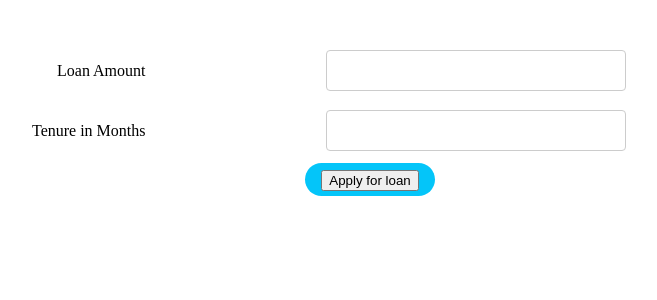
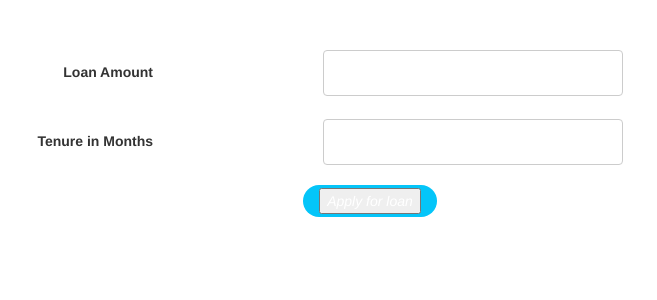
Before and after one commit to aishwaryabhataress/aress, a PHP site: page /carloan.php in a window 1280 px wide. Shown: the top 300 px of the page, without its empty margins (270-927 px from the left). Run offline with PHP 8.4, Linux system fonts and the light colour scheme.

Commit message:
Update carloan.php

```diff
--- a/carloan.php
+++ b/carloan.php
@@ -1,6 +1,11 @@
 <html>
 <title>Car Loan</title>
 <head>
+	<meta charset="utf-8">
+  <meta name="viewport" content="width=device-width, initial-scale=1">
+  <link rel="stylesheet" href="https://maxcdn.bootstrapcdn.com/bootstrap/3.3.7/css/bootstrap.min.css">
+  <script src="https://ajax.googleapis.com/ajax/libs/jquery/3.3.1/jquery.min.js"></script>
+  <script src="https://maxcdn.bootstrapcdn.com/bootstrap/3.3.7/js/bootstrap.min.js"></script>
 <style>
 label {
     padding: 12px 12px 12px 0;
```
